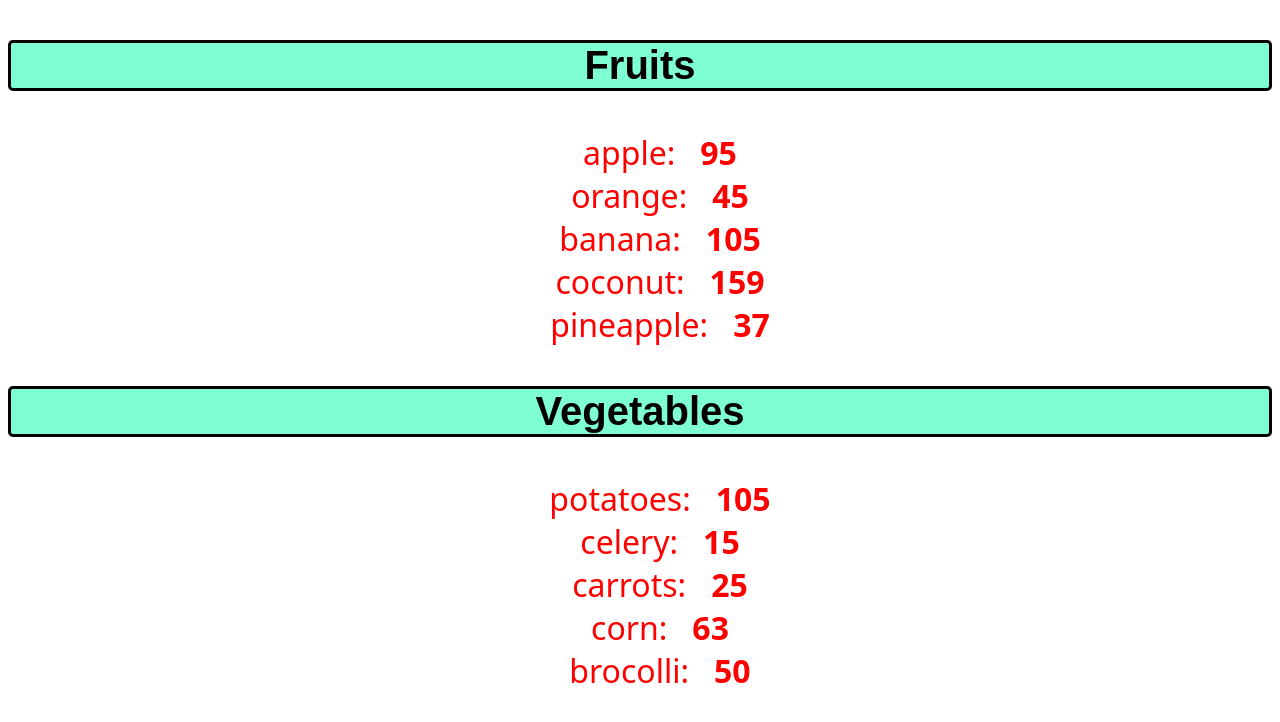
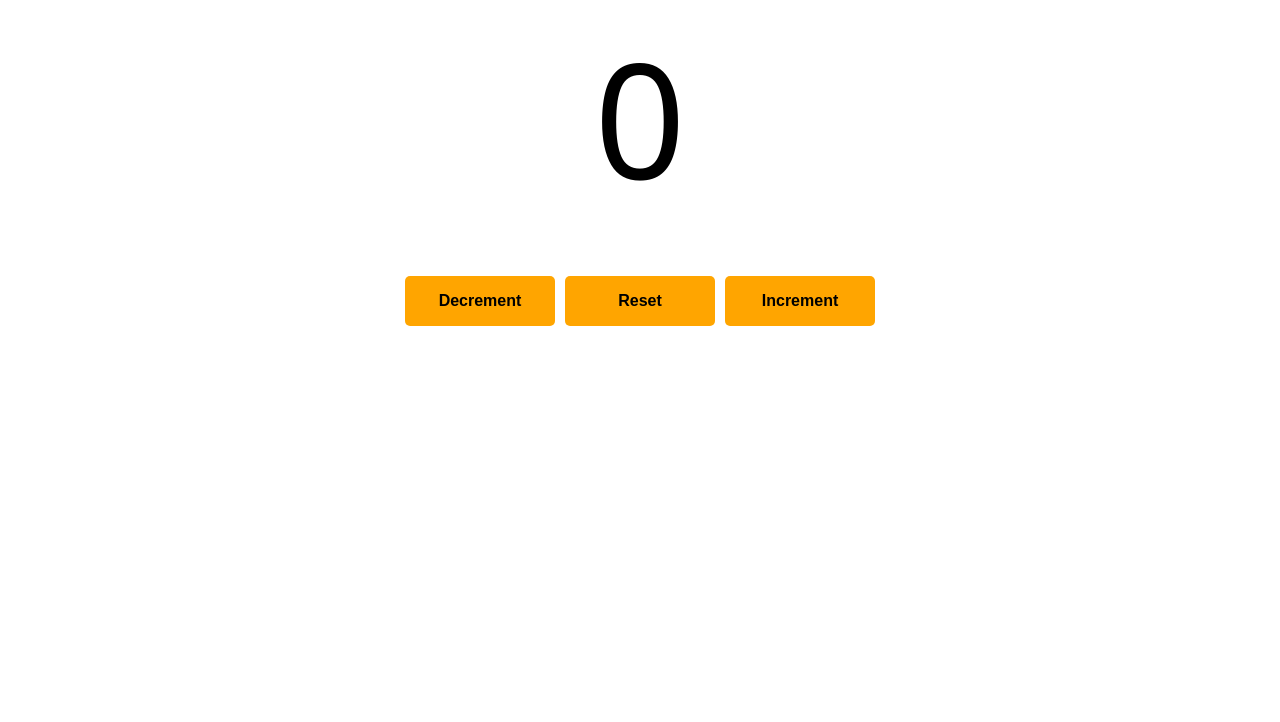
Before and after one commit to benzbarquilla/react-basics, a React (Vite) app in the folder my-react-app/: page / in a window 1280 px wide. Shown: the top 722 px of the page. Built offline with nearby package versions, Linux system fonts and the light colour scheme.

Commit message:
up to useState

```diff
--- a/my-react-app/src/App.jsx
+++ b/my-react-app/src/App.jsx
@@ -1,6 +1,9 @@
-// import Button from "./Button/Button.jsx";
-// import Student from "./Student/Student.jsx";
-// import UserGreeting from "./UserGreeting/UserGreeting,.jsx";
+import Button from "./Button/Button.jsx";
+import ProfilePicture from "./ProfilePicture/ProfilePicture.jsx";
+import MyComponent from "./MyComponent/MyComponent.jsx";
+import Counter from "./Counter/Counter.jsx";
+import Student from "./Student/Student.jsx";
+import UserGreeting from "./UserGreeting/UserGreeting,.jsx";
 import List from "./List/List.jsx";
 
 function App() {
@@ -25,6 +28,14 @@ function App() {
       {/* Diff Styling methods */}
       {/* <Button></Button> */}
 
+      {/* React Click Events */}
+      {/* <ProfilePicture></ProfilePicture> */}
+
+      {/* React Hooks useState + Click Events */}
+      {/* <MyComponent></MyComponent> */}
+
+      <Counter></Counter>
+
       {/* Props */}
       {/* <Student name="Spongebob" age="30" isStudent={true}></Student>
       <Student name="Jerry" age={25} isStudent={false}></Student>
@@ -36,11 +47,10 @@ function App() {
       {/* <UserGreeting isLoggedIn={true}></UserGreeting> */}
 
       {/* RENDER LISTS USING PROPS and adding conditional rendering */}
-
-      {fruits.length > 0 && <List items={fruits} category="Fruits"></List>}
+      {/* {fruits.length > 0 && <List items={fruits} category="Fruits"></List>}
       {vegetables.length > 0 && (
         <List items={vegetables} category="Vegetables"></List>
-      )}
+      )} */}
     </>
   );
 }
--- a/my-react-app/src/Button/Button.jsx
+++ b/my-react-app/src/Button/Button.jsx
@@ -1,7 +1,23 @@
 import styles from "./Button.module.css";
 
 function Button() {
-  return <button className={styles.button}>Click me</button>;
+  // let count = 0;
+  // const handleClick = (name) => {
+  //   if (count < 3) {
+  //     count++;
+  //     console.log(`${name} you clicked me ${count} time/s`);
+  //   } else {
+  //     console.log(`${name} stop clicking me!`);
+  //   }
+  // };
+
+  const handleClick = (e) => (e.target.textContent = "OUCH");
+
+  return (
+    <button onClick={(e) => handleClick(e)} className={styles.button}>
+      Click me
+    </button>
+  );
 }
 
 export default Button;
--- /dev/null
+++ b/my-react-app/src/Counter/Counter.jsx
@@ -0,0 +1,35 @@
+import React, { useState } from "react";
+import styles from "./Counter.module.css";
+
+function Counter() {
+  const [count, setCount] = useState(0);
+
+  const increment = () => {
+    setCount(count + 1);
+  };
+
+  const decrement = () => {
+    setCount(count - 1);
+  };
+
+  const reset = () => {
+    setCount(0);
+  };
+
+  return (
+    <div className={styles.container}>
+      <p className={styles.countDisplay}>{count}</p>
+      <button className={styles.counterBtn} onClick={decrement}>
+        Decrement
+      </button>
+      <button className={styles.counterBtn} onClick={reset}>
+        Reset
+      </button>
+      <button className={styles.counterBtn} onClick={increment}>
+        Increment
+      </button>
+    </div>
+  );
+}
+
+export default Counter;
--- /dev/null
+++ b/my-react-app/src/Counter/Counter.module.css
@@ -0,0 +1,25 @@
+.container {
+  text-align: center;
+  font-family: "Segoe UI", Tahoma, Geneva, Verdana, sans-serif;
+}
+
+.countDisplay {
+  font-size: 10em;
+  margin-top: 0;
+  margin-bottom: 50px;
+}
+.counterBtn {
+  width: 150px;
+  height: 50px;
+  font-size: 1em;
+  font-weight: bold;
+  margin: 0px 5px;
+  background-color: orange;
+  border-radius: 5px;
+  border: none;
+  cursor: pointer;
+}
+
+.counterBtn:hover {
+  background-color: green;
+}
--- /dev/null
+++ b/my-react-app/src/MyComponent/MyComponent.jsx
@@ -0,0 +1,37 @@
+import React, { useState } from "react";
+
+function MyComponent() {
+  // React Hooks sample
+
+  const [name, setName] = useState("Guest");
+  const [age, setAge] = useState(0);
+  const [isEmployed, setIsEmployed] = useState(false);
+
+  const updateName = () => {
+    setName("Jordan");
+    console.log(name);
+  };
+
+  const incrementAge = () => {
+    setAge(age + 1);
+  };
+
+  const toggleEmployedStatus = () => {
+    setIsEmployed(!isEmployed);
+  };
+
+  return (
+    <div>
+      <p>Name: {name}</p>
+      <button onClick={updateName}>Set Name</button>
+
+      <p>Age: {age}</p>
+      <button onClick={incrementAge}>Increment Age</button>
+
+      <p>Is Employed: {isEmployed ? "Yes" : "No"}</p>
+      <button onClick={toggleEmployedStatus}>Status</button>
+    </div>
+  );
+}
+
+export default MyComponent;
--- /dev/null
+++ b/my-react-app/src/ProfilePicture/ProfilePicture.jsx
@@ -0,0 +1,17 @@
+import styles from "./ProfilePicture.module.css";
+
+function ProfilePicture() {
+  // Sample of Click Events
+  const imgUrl = "../src/assets/profilePic.jpg";
+  const handleClick = (e) => (e.target.style.display = "none");
+
+  return (
+    <img
+      className={styles.img}
+      onClick={(e) => handleClick(e)}
+      src={imgUrl}
+    ></img>
+  );
+}
+
+export default ProfilePicture;
--- /dev/null
+++ b/my-react-app/src/ProfilePicture/ProfilePicture.module.css
@@ -0,0 +1,4 @@
+.img {
+  width: 150px;
+  height: auto;
+}
```
